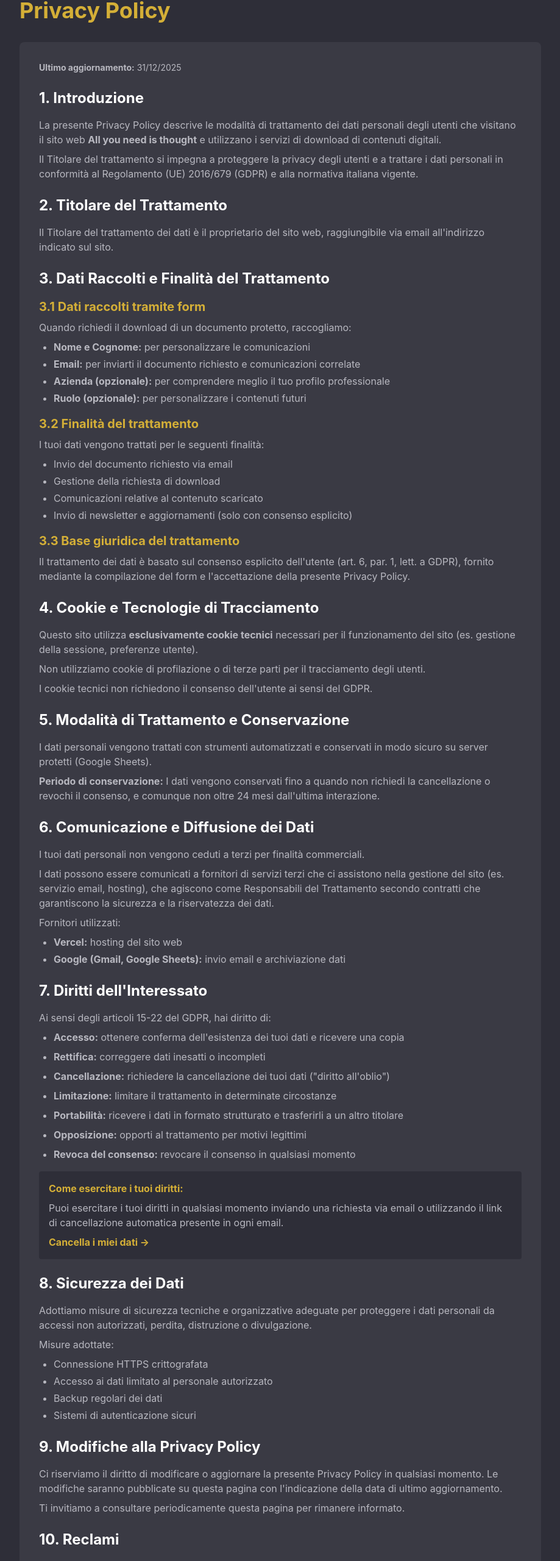
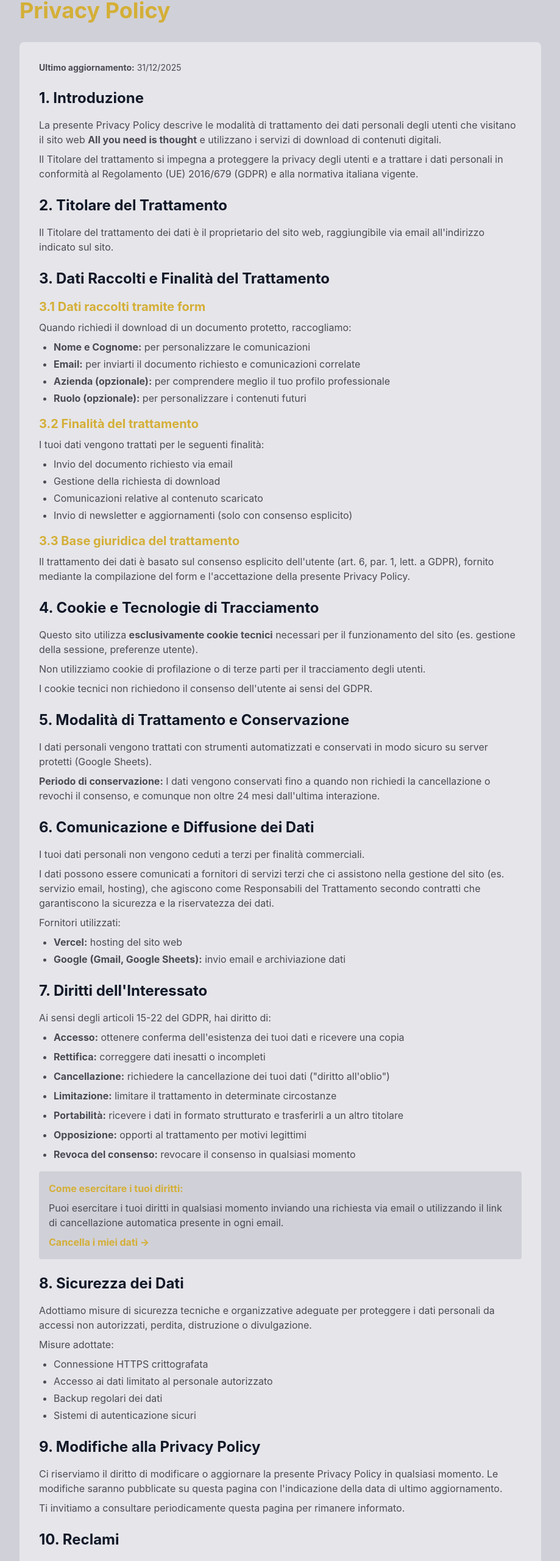
Before and after one commit to RBOVETTI/prezzemolo, a React (Vite) app: page /privacy-policy in a window 1280 px wide. Shown: the part 107-2667 px from the top of the page at 61% size, without its empty margins (180-1099 px from the left). Built offline with nearby package versions, Linux system fonts and the light colour scheme.

Commit message:
Update theme to lighter gray color scheme
Changed from dark theme to medium-light gray:
- Background: #d0d0d8 (medium gray)
- Cards: #e5e5ea (light gray)
- Text: dark gray instead of white for better readability
- Updated all components to use new color scheme

```diff
--- a/src/components/ArticleCard.jsx
+++ b/src/components/ArticleCard.jsx
@@ -17,13 +17,13 @@ export default function ArticleCard({ article, onOpenCarousel, onOpenLeadGen })
   return (
     <div className="bg-dark-light rounded-lg p-8 shadow-lg transition-all hover:-translate-y-1 hover:shadow-2xl flex flex-col">
       <div className="mb-4">
-        <h2 className="text-xl font-semibold text-white mb-3">{article.title}</h2>
+        <h2 className="text-xl font-semibold text-gray-900 mb-3">{article.title}</h2>
 
         <div className="flex gap-3 mb-4 flex-wrap">
           <span className="inline-block px-3 py-1 rounded-full text-sm font-medium bg-primary/15 text-primary border border-primary">
             {article.topic}
           </span>
-          <span className="inline-block px-3 py-1 rounded-full text-sm font-medium bg-white/10 text-white border border-text-muted">
+          <span className="inline-block px-3 py-1 rounded-full text-sm font-medium bg-gray-800/10 text-gray-800 border border-text-muted">
             {languageLabel}
           </span>
           {article.protected && (
--- a/src/components/Filters.jsx
+++ b/src/components/Filters.jsx
@@ -10,7 +10,7 @@ export default function Filters({ topics, selectedTopic, selectedLanguage, onTop
             id="topic-filter"
             value={selectedTopic}
             onChange={(e) => onTopicChange(e.target.value)}
-            className="px-3 py-2 border border-dark-lighter rounded bg-dark-light text-white cursor-pointer transition-colors hover:border-primary focus:border-primary focus:outline-none"
+            className="px-3 py-2 border border-dark-lighter rounded bg-dark-light text-gray-900 cursor-pointer transition-colors hover:border-primary focus:border-primary focus:outline-none"
           >
             <option value="all">Tutti</option>
             {topics.map(topic => (
@@ -27,7 +27,7 @@ export default function Filters({ topics, selectedTopic, selectedLanguage, onTop
             id="language-filter"
             value={selectedLanguage}
             onChange={(e) => onLanguageChange(e.target.value)}
-            className="px-3 py-2 border border-dark-lighter rounded bg-dark-light text-white cursor-pointer transition-colors hover:border-primary focus:border-primary focus:outline-none"
+            className="px-3 py-2 border border-dark-lighter rounded bg-dark-light text-gray-900 cursor-pointer transition-colors hover:border-primary focus:border-primary focus:outline-none"
           >
             <option value="all">Tutte</option>
             <option value="it">Italiano</option>
--- a/src/index.css
+++ b/src/index.css
@@ -5,5 +5,5 @@
 body {
   font-family: -apple-system, BlinkMacSystemFont, 'Segoe UI', Roboto, Oxygen, Ubuntu, Cantarell, sans-serif;
   margin: 0;
-  @apply bg-dark text-white;
+  @apply bg-dark text-gray-900;
 }
--- a/src/pages/PrivacyPolicy.jsx
+++ b/src/pages/PrivacyPolicy.jsx
@@ -17,7 +17,7 @@ export default function PrivacyPolicy() {
           </p>
 
           <section>
-            <h2 className="text-2xl font-bold text-white mb-4">1. Introduzione</h2>
+            <h2 className="text-2xl font-bold text-gray-900 mb-4">1. Introduzione</h2>
             <p>
               La presente Privacy Policy descrive le modalità di trattamento dei dati personali degli utenti
               che visitano il sito web <strong>All you need is thought</strong> e utilizzano i servizi di download
@@ -30,7 +30,7 @@ export default function PrivacyPolicy() {
           </section>
 
           <section>
-            <h2 className="text-2xl font-bold text-white mb-4">2. Titolare del Trattamento</h2>
+            <h2 className="text-2xl font-bold text-gray-900 mb-4">2. Titolare del Trattamento</h2>
             <p>
               Il Titolare del trattamento dei dati è il proprietario del sito web, raggiungibile via email
               all'indirizzo indicato sul sito.
@@ -38,7 +38,7 @@ export default function PrivacyPolicy() {
           </section>
 
           <section>
-            <h2 className="text-2xl font-bold text-white mb-4">3. Dati Raccolti e Finalità del Trattamento</h2>
+            <h2 className="text-2xl font-bold text-gray-900 mb-4">3. Dati Raccolti e Finalità del Trattamento</h2>
             <h3 className="text-xl font-bold text-primary mb-2">3.1 Dati raccolti tramite form</h3>
             <p>Quando richiedi il download di un documento protetto, raccogliamo:</p>
             <ul className="list-disc ml-6 mt-2 space-y-1">
@@ -65,7 +65,7 @@ export default function PrivacyPolicy() {
           </section>
 
           <section>
-            <h2 className="text-2xl font-bold text-white mb-4">4. Cookie e Tecnologie di Tracciamento</h2>
+            <h2 className="text-2xl font-bold text-gray-900 mb-4">4. Cookie e Tecnologie di Tracciamento</h2>
             <p>
               Questo sito utilizza <strong>esclusivamente cookie tecnici</strong> necessari per il funzionamento
               del sito (es. gestione della sessione, preferenze utente).
@@ -79,7 +79,7 @@ export default function PrivacyPolicy() {
           </section>
 
           <section>
-            <h2 className="text-2xl font-bold text-white mb-4">5. Modalità di Trattamento e Conservazione</h2>
+            <h2 className="text-2xl font-bold text-gray-900 mb-4">5. Modalità di Trattamento e Conservazione</h2>
             <p>
               I dati personali vengono trattati con strumenti automatizzati e conservati in modo sicuro
               su server protetti (Google Sheets).
@@ -91,7 +91,7 @@ export default function PrivacyPolicy() {
           </section>
 
           <section>
-            <h2 className="text-2xl font-bold text-white mb-4">6. Comunicazione e Diffusione dei Dati</h2>
+            <h2 className="text-2xl font-bold text-gray-900 mb-4">6. Comunicazione e Diffusione dei Dati</h2>
             <p>
               I tuoi dati personali non vengono ceduti a terzi per finalità commerciali.
             </p>
@@ -110,7 +110,7 @@ export default function PrivacyPolicy() {
           </section>
 
           <section>
-            <h2 className="text-2xl font-bold text-white mb-4">7. Diritti dell'Interessato</h2>
+            <h2 className="text-2xl font-bold text-gray-900 mb-4">7. Diritti dell'Interessato</h2>
             <p>
               Ai sensi degli articoli 15-22 del GDPR, hai diritto di:
             </p>
@@ -140,7 +140,7 @@ export default function PrivacyPolicy() {
           </section>
 
           <section>
-            <h2 className="text-2xl font-bold text-white mb-4">8. Sicurezza dei Dati</h2>
+            <h2 className="text-2xl font-bold text-gray-900 mb-4">8. Sicurezza dei Dati</h2>
             <p>
               Adottiamo misure di sicurezza tecniche e organizzative adeguate per proteggere i dati personali
               da accessi non autorizzati, perdita, distruzione o divulgazione.
@@ -157,7 +157,7 @@ export default function PrivacyPolicy() {
           </section>
 
           <section>
-            <h2 className="text-2xl font-bold text-white mb-4">9. Modifiche alla Privacy Policy</h2>
+            <h2 className="text-2xl font-bold text-gray-900 mb-4">9. Modifiche alla Privacy Policy</h2>
             <p>
               Ci riserviamo il diritto di modificare o aggiornare la presente Privacy Policy in qualsiasi momento.
               Le modifiche saranno pubblicate su questa pagina con l'indicazione della data di ultimo aggiornamento.
@@ -168,7 +168,7 @@ export default function PrivacyPolicy() {
           </section>
 
           <section>
-            <h2 className="text-2xl font-bold text-white mb-4">10. Reclami</h2>
+            <h2 className="text-2xl font-bold text-gray-900 mb-4">10. Reclami</h2>
             <p>
               Se ritieni che il trattamento dei tuoi dati personali violi il GDPR, hai il diritto di proporre
               reclamo al Garante per la Protezione dei Dati Personali:
@@ -183,7 +183,7 @@ export default function PrivacyPolicy() {
           </section>
 
           <section>
-            <h2 className="text-2xl font-bold text-white mb-4">11. Contatti</h2>
+            <h2 className="text-2xl font-bold text-gray-900 mb-4">11. Contatti</h2>
             <p>
               Per qualsiasi domanda relativa alla presente Privacy Policy o al trattamento dei dati personali,
               puoi contattarci all'indirizzo email indicato sul sito.
--- a/tailwind.config.js
+++ b/tailwind.config.js
@@ -9,10 +9,10 @@ export default {
       colors: {
         primary: '#d4af37',
         'primary-dark': '#b8941f',
-        dark: '#2e2e38',
-        'dark-light': '#3a3a44',
-        'dark-lighter': '#4a4a54',
-        'text-muted': '#b8b8c0',
+        dark: '#d0d0d8',
+        'dark-light': '#e5e5ea',
+        'dark-lighter': '#f0f0f5',
+        'text-muted': '#4a4a54',
       },
     },
   },
```
Also changed, not shown: src/components/LeadGenModal.jsx (+10 -10 lines).
